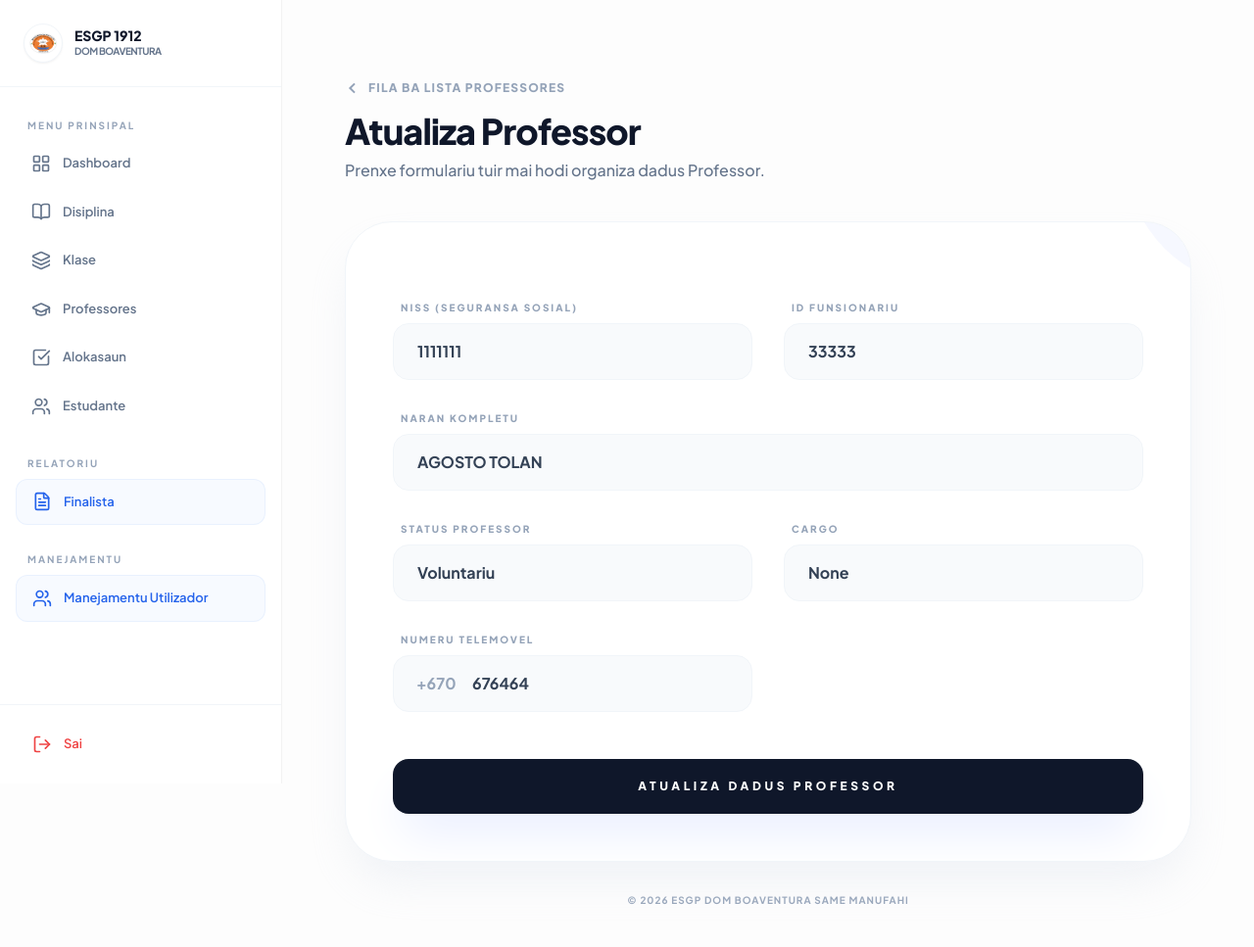
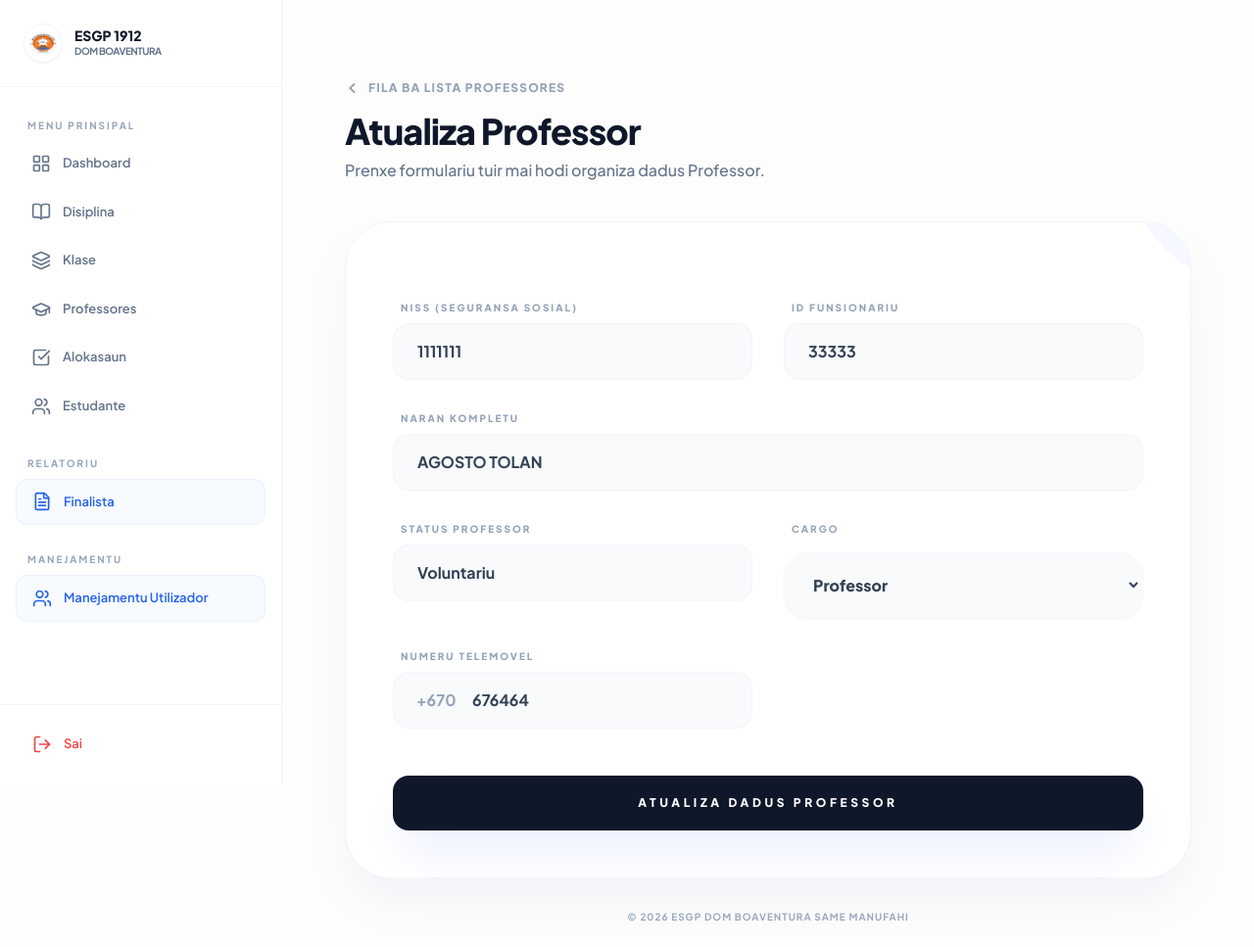
Before and after one commit to Celio-err/Team-Project-SJD, a Django app: page /users/professor/edit/9/ in a window 1280 px wide. Shown: the top 967 px of the page at 98% size. Before the commit the page ends 924 px from the top, so only its background shows below. Run offline with Django 5.2, Linux system fonts and the light colour scheme; data comes from the database, SQL or seed files in the repository; parts of the project's set-up code (start-up, migrations or seed data) failed here and were passed over; some libraries are stand-ins or nearby versions.

Commit message:
Aumenta template ba manejamentu user, hadia database Professor

```diff
--- a/apps/users/admin.py
+++ b/apps/users/admin.py
@@ -10,4 +10,4 @@
 
 @admin.register(Professor)
 class ProfessorAdmin(admin.ModelAdmin):
-    list_display = ('nis', 'id_funcionario', 'naran_kompletu', 'status', 'nu_telemovel')
+    list_display = ('nis', 'id_funcionario', 'naran_kompletu', 'status', 'nu_telemovel', 'cargo')
--- a/apps/users/models.py
+++ b/apps/users/models.py
@@ -3,6 +3,7 @@
 # Create your models here.
 class Professor(models.Model):
     STATUS_CHOICES = [('Permanente', 'Permanente'), ('Kontratadu', 'Kontratadu'), ('Voluntariu', 'Voluntariu')]
+    CARGO_CHOICE =[('Professor', 'Professor'), ('Diretor/a da Escola', 'Diretor/a da Escola')]
 
     user = models.OneToOneField(User, on_delete=models.SET_NULL, null=True, blank=True, related_name='professor_profile')
     nis = models.CharField(max_length=20, unique=True, null=True, blank=True)  # NIS bisa null untuk sementara
@@ -10,7 +11,7 @@
     naran_kompletu = models.CharField(max_length=255)
     status = models.CharField(max_length=15, choices=STATUS_CHOICES, default='Permanente')
     nu_telemovel = models.CharField(max_length=15, unique=True)
-    cargo = models.CharField(max_length=100, blank=True, null=True)
+    cargo = models.CharField(max_length=25, choices=CARGO_CHOICE, null=True, default='Professor')
 
     def __str__(self):
         return self.naran_kompletu
--- a/apps/users/views.py
+++ b/apps/users/views.py
@@ -10,6 +10,7 @@
 from django.contrib.auth.models import User
 from .forms import UserCreateForm
 from django.core.paginator import Paginator as DjangoPaginator
+from django.contrib.auth.models import Group
 
 
 def login_view(request):
@@ -198,28 +199,33 @@
         nu_telemovel = request.POST.get('nu_telemovel')
         cargo = request.POST.get('cargo')
 
-        # Validasaun Duplikadu
+        # Konteks default untuk mengembalikan data input jika terjadi erru
+        context_error = {
+            'naran': naran,
+            'request': request
+        }
+
+        # 1. Validasaun Unik Data Pribadi (Pastikan Anda mengisi data berbeda saat test!)
         if Professor.objects.filter(nis=nis).exists():
-            return render(request, 'users/professor_form.html', {
-                'error': f'NIS {nis} eziste ona!',
-                'naran': naran
-                })
+            context_error['error'] = f'Erru! NIS {nis} eziste ona iha sistema!'
+            return render(request, 'users/professor_form.html', context_error)
+
         if Professor.objects.filter(id_funcionario=id_funcionario).exists():
-            return render(request, 'users/professor_form.html', {
-                'error': f'ID Funsionariu {id_funcionario} eziste ona!',
-                'naran': naran
-                })
+            context_error['error'] = f'Erru! ID Funsionariu {id_funcionario} eziste ona iha sistema!'
+            return render(request, 'users/professor_form.html', context_error)
+
         if Professor.objects.filter(nu_telemovel=nu_telemovel).exists():
-            return render(request, 'users/professor_form.html', {
-                'error': f'Nu Telemovel {nu_telemovel} eziste ona!',
-                'naran': naran
-                })
-        if Professor.objects.filter(cargo=cargo).exists():
-            return render(request, 'users/professor_form.html', {
-                'error': f'Cargo {cargo} eziste ona!',
-                'naran': naran
-            })
+            context_error['error'] = f'Erru! Numeru Telemovel {nu_telemovel} eziste ona iha sistema!'
+            return render(request, 'users/professor_form.html', context_error)
 
+        #  2. VALIDASAUN KUNCI CARGO
+        # Hanya mengunci jika yang dipilih adalah Direktur
+        if cargo == 'Diretor/a da Escola':
+            if Professor.objects.filter(cargo='Diretor/a da Escola').exists():
+                context_error['error'] = 'Erru! Kargu Diretor/a da Escola eziste ona. Eskola bele iha de\'it Diretór ida!'
+                return render(request, 'users/professor_form.html', context_error)
+
+        # Passa Validasi -> Simpan ke Database
         Professor.objects.create(
             nis=nis,
             id_funcionario=id_funcionario,
@@ -271,10 +277,13 @@
                 'error': f'Nu Telemovel {professor.nu_telemovel} eziste ona!',
                 'professor': professor
                 })
-        if Professor.objects.filter(cargo=professor.cargo).exclude(id=professor.id).exists():
-            return render(request, 'users/professor_form.html', {
-                'error': f'Cargo {professor.cargo} eziste ona!',
-            })
+
+        if professor.cargo == 'Diretor/a da Escola':
+            if Professor.objects.filter(cargo='Diretor/a da Escola').exclude(id=professor.id).exists():
+                return render(request, 'users/professor_form.html', {
+                    'error': 'Erru! Kargu Diretor/a da Escola eziste ona. Eskola bele iha de\'it Diretór ida!',
+                    'professor': professor
+                })
 
         professor.save()
         return redirect('professor_list')
@@ -310,18 +319,53 @@
     if request.method == 'POST':
         form = UserCreateForm(request.POST)
         if form.is_valid():
-            user_obj = form.save()
+            # 1. Ambil data mentah dari form, JANGAN panggil form.save() dulu
+            username = form.cleaned_data.get('username')
+            email = form.cleaned_data.get('email')
+            password = form.cleaned_data.get('password')
+            profesor_terpilih = form.cleaned_data.get('professor')
 
-            professor_eskollidu = form.cleaned_data.get('professor')
-            if professor_eskollidu:
-                professor_eskollidu.user = user_obj
-                professor_eskollidu.save()
+            # 2. Buat objek User baru secara manual lewat memori (belum ke database)
+            user_obj = User(
+                username=username,
+                email=email,
+                is_superuser=False
+            )
 
-            messages.success(request, "Konta foun Susesu kria ona!")
+            # 3. Setel password secara aman (di-hash)
+            if password:
+                user_obj.set_password(password)
+
+            # 4. Tentukan status is_staff berdasarkan cargo profesor
+            if profesor_terpilih:
+                if profesor_terpilih.cargo == 'Diretor/a da Escola':
+                    user_obj.is_staff = True
+                else:
+                    user_obj.is_staff = False
+            else:
+                user_obj.is_staff = False
+
+            # 5. KUNCI TERAKHIR: Simpan objek user secara paksa ke database auth_user
+            user_obj.save()
+
+            # 6. Hubungkan dengan profil profesor jika ada
+            if profesor_terpilih:
+                profesor_terpilih.user = user_obj
+                profesor_terpilih.save()
+
+                # Atur Grup Django
+                if profesor_terpilih.cargo == 'Diretor/a da Escola':
+                    group, created = Group.objects.get_or_create(name='Diretor')
+                    user_obj.groups.add(group)
+                else:
+                    group, created = Group.objects.get_or_create(name='Professor')
+                    user_obj.groups.add(group)
+
+            messages.success(request, "Akun User foun kria ona ho susesu!")
             return redirect('user_list')
     else:
         form = UserCreateForm()
-    return render(request, 'users/admin_user/user_form.html', {'form': form, 'title': 'Kria konta Utilizador'})
+    return render(request, 'users/admin_user/user_form.html', {'form': form, 'title': 'Kria Akun User'})
 
 @user_passes_test(is_admin)
 def user_delete_view(request, pk):
--- a/templates/users/professor_form.html
+++ b/templates/users/professor_form.html
@@ -68,13 +68,13 @@
         <option value="Voluntariu" {% if professor.status == "Voluntariu" or request.POST.status == "Voluntariu" %}selected{% endif %}>Voluntariu</option>
     </select>
 </div>
-<div class="space-y-2">
-        <label class="block text-[10px] font-black text-slate-400 uppercase tracking-[0.2em] ml-2">Cargo</label>
-        <input type="text" name="cargo"
-            value="{% if professor %}{{ professor.cargo }}{% else %}{{ request.POST.cargo }}{% endif %}"
-            placeholder="Ex: Diretor/a da Escola"
-            class="w-full px-6 py-4 bg-slate-50 border border-slate-100 rounded-2xl focus:ring-4 focus:ring-indigo-100 focus:border-indigo-500 transition-all outline-none font-bold text-slate-700 placeholder:text-slate-300">
-    </div>
+<div class="space-y-4">
+    <label class="block text-[10px] font-black text-slate-400 uppercase tracking-[0.2em] ml-2">Cargo</label>
+    <select name="cargo" class="w-full px-6 py-5 bg-slate-50 border-2 border-transparent rounded-[24px] font-extrabold text-slate-700 focus:bg-white focus:border-blue-500 transition-all outline-none shadow-sm cursor-pointer">
+        <option value="Professor" {% if professor.cargo == "Professor" or request.POST.cargo == "Professor" %}selected{% endif %}>Professor</option>
+        <option value="Diretor/a da Escola" {% if professor.cargo == "Diretor/a da Escola" or request.POST.cargo == "Diretor/a da Escola" %}selected{% endif %}>Diretor/a da Escola</option>
+    </select>
+</div>
 
                 <div class="space-y-2">
                     <label class="block text-[10px] font-black text-slate-400 uppercase tracking-[0.2em] ml-2">Numeru Telemovel</label>
```
Also changed, not shown: apps/users/forms.py (+15 -7 lines), templates/users/admin_user/user_list.html (+15 -15 lines), templates/users/lista_profesor.html (+18 -3 lines), apps/academic/migrations/0001_initial.py, apps/academic/migrations/0002_initial.py, apps/attendance/migrations/0001_initial.py, apps/attendance/migrations/0002_dokumentusetting.py (deleted), apps/attendance/migrations/0003_remove_dokumentusetting_diretor_gelar_and_more.py (deleted), apps/users/migrations/0001_initial.py, apps/users/migrations/0002_alter_professor_cargo.py (added), apps/users/migrations/0002_professor_cargo.py (deleted), apps/users/migrations/0003_professor_user.py (deleted).
